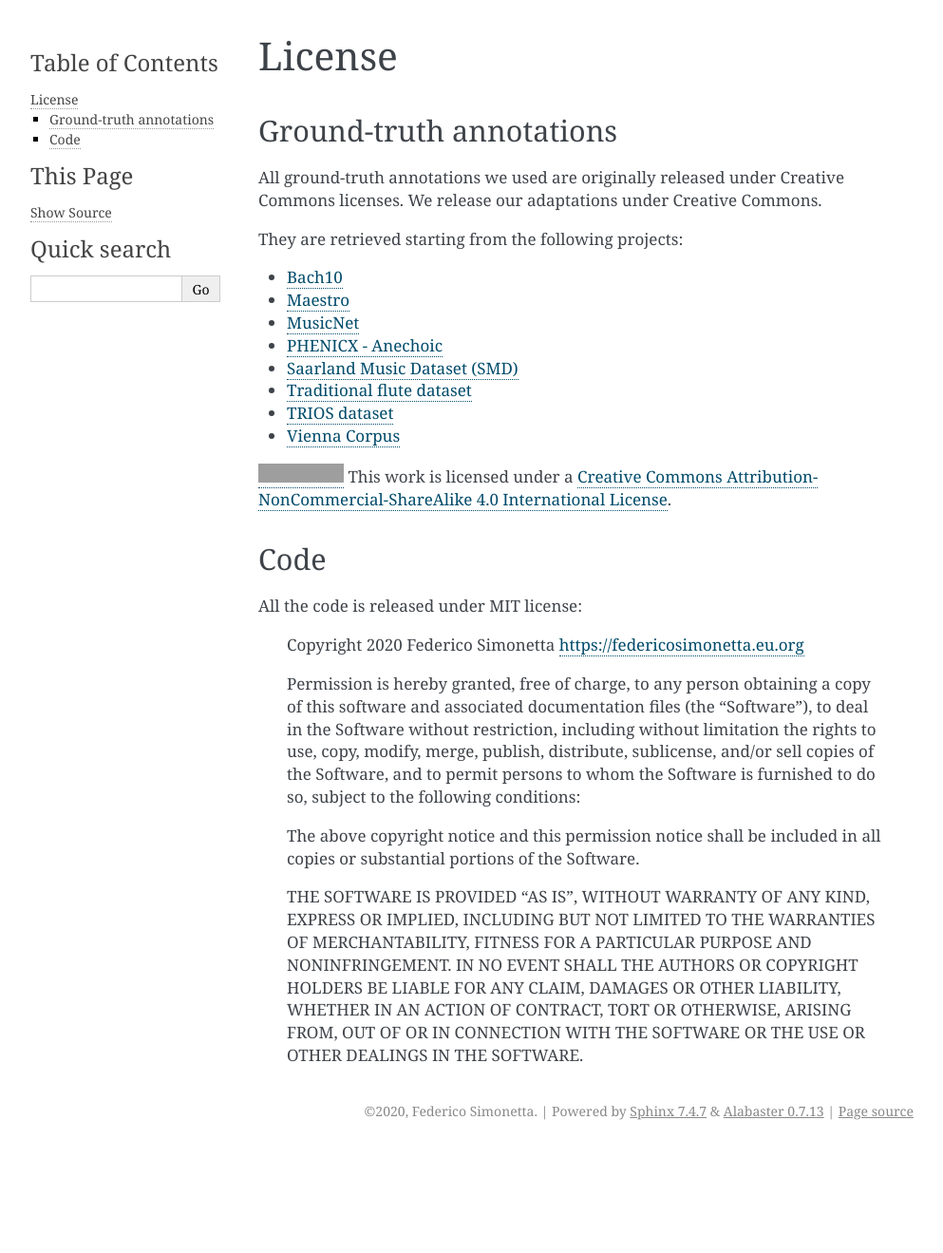
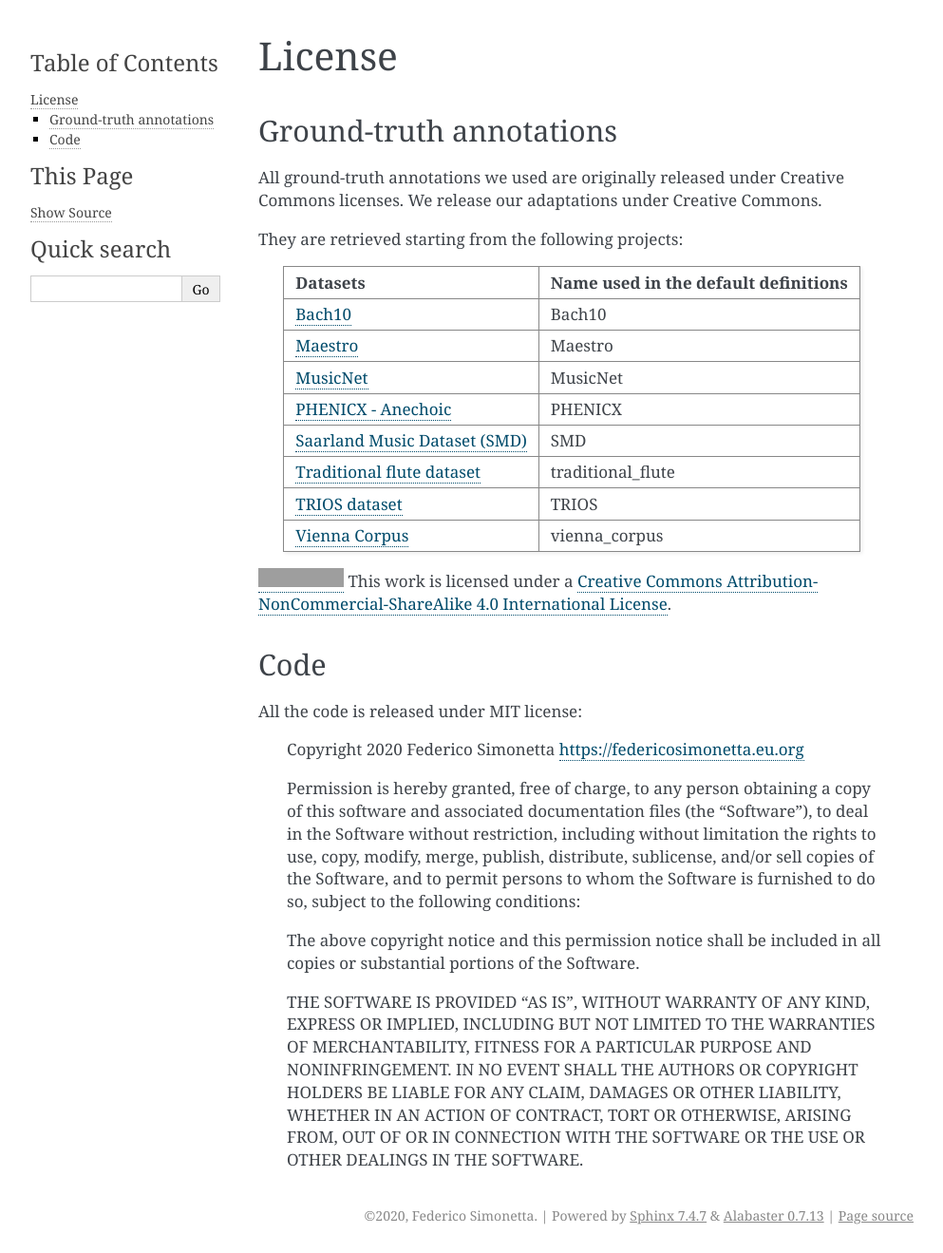
Before and after one commit to LIMUNIMI/ASMD, a Sphinx documentation site: the page built from docs/License.rst, in a window 1280 px wide. Shown: the whole page at 95% size, without its empty margins (148-1141 px from the left). Built offline with Sphinx 7.4.7, drawn with Linux system fonts in a browser that asks for light colours; pages that are not in the unit, such as notebooks, are missing from menus; before the commit the page ends 1209 px from its top, so only the background shows below that; grey boxes are pictures that could not be loaded.

Commit message:
Added names of datasets

```diff
--- a/docs/License.rst
+++ b/docs/License.rst
@@ -9,14 +9,25 @@ licenses. We release our adaptations under Creative Commons.
 
 They are retrieved starting from the following projects:
 
-* `Bach10 <https://doi.org/10.5281/zenodo.776534>`_
-* `Maestro <https://magenta.tensorflow.org/datasets/maestro>`_
-* `MusicNet <https://homes.cs.washington.edu/~thickstn/musicnet.html>`_
-* `PHENICX - Anechoic <https://www.upf.edu/web/mtg/phenicx-anechoic>`_
-* `Saarland Music Dataset (SMD) <http://resources.mpi-inf.mpg.de/SMD/SMD_MIDI-Audio-Piano-Music.html>`_
-* `Traditional flute dataset <https://www.kaggle.com/jbraga/traditional-flute-dataset>`_
-* `TRIOS dataset <https://c4dm.eecs.qmul.ac.uk/rdr/handle/123456789/27>`_
-* `Vienna Corpus <https://repo.mdw.ac.at/projects/IWK/the_vienna_4x22_piano_corpus/index.html>`_
++-------------------------------------------------------------------------------------------------------+--------------------------------------+
+| Datasets                                                                                              | Name used in the default definitions |
++=======================================================================================================+======================================+
+| `Bach10 <http://www2.ece.rochester.edu/~zduan/resource/Bach10%20Dataset_v1.0.pdf>`_                   | Bach10                               |
++-------------------------------------------------------------------------------------------------------+--------------------------------------+
+| `Maestro <https://magenta.tensorflow.org/datasets/maestro>`_                                          | Maestro                              |
++-------------------------------------------------------------------------------------------------------+--------------------------------------+
+| `MusicNet <https://homes.cs.washington.edu/~thickstn/musicnet.html>`_                                 | MusicNet                             |
++-------------------------------------------------------------------------------------------------------+--------------------------------------+
+| `PHENICX - Anechoic <https://www.upf.edu/web/mtg/phenicx-anechoic>`_                                  | PHENICX                              |
++-------------------------------------------------------------------------------------------------------+--------------------------------------+
+| `Saarland Music Dataset (SMD) <http://resources.mpi-inf.mpg.de/SMD/SMD_MIDI-Audio-Piano-Music.html>`_ | SMD                                  |
++-------------------------------------------------------------------------------------------------------+--------------------------------------+
+| `Traditional flute dataset <https://www.kaggle.com/jbraga/traditional-flute-dataset>`_                | traditional_flute                    |
++-------------------------------------------------------------------------------------------------------+--------------------------------------+
+| `TRIOS dataset <https://c4dm.eecs.qmul.ac.uk/rdr/handle/123456789/27>`_                               | TRIOS                                |
++-------------------------------------------------------------------------------------------------------+--------------------------------------+
+| `Vienna Corpus <https://repo.mdw.ac.at/projects/IWK/the_vienna_4x22_piano_corpus/index.html>`_        | vienna_corpus                        |
++-------------------------------------------------------------------------------------------------------+--------------------------------------+
 
 |Creative Commons License|
 This work is licensed under a `Creative Commons
```
Also changed, not shown: 1 other file.
